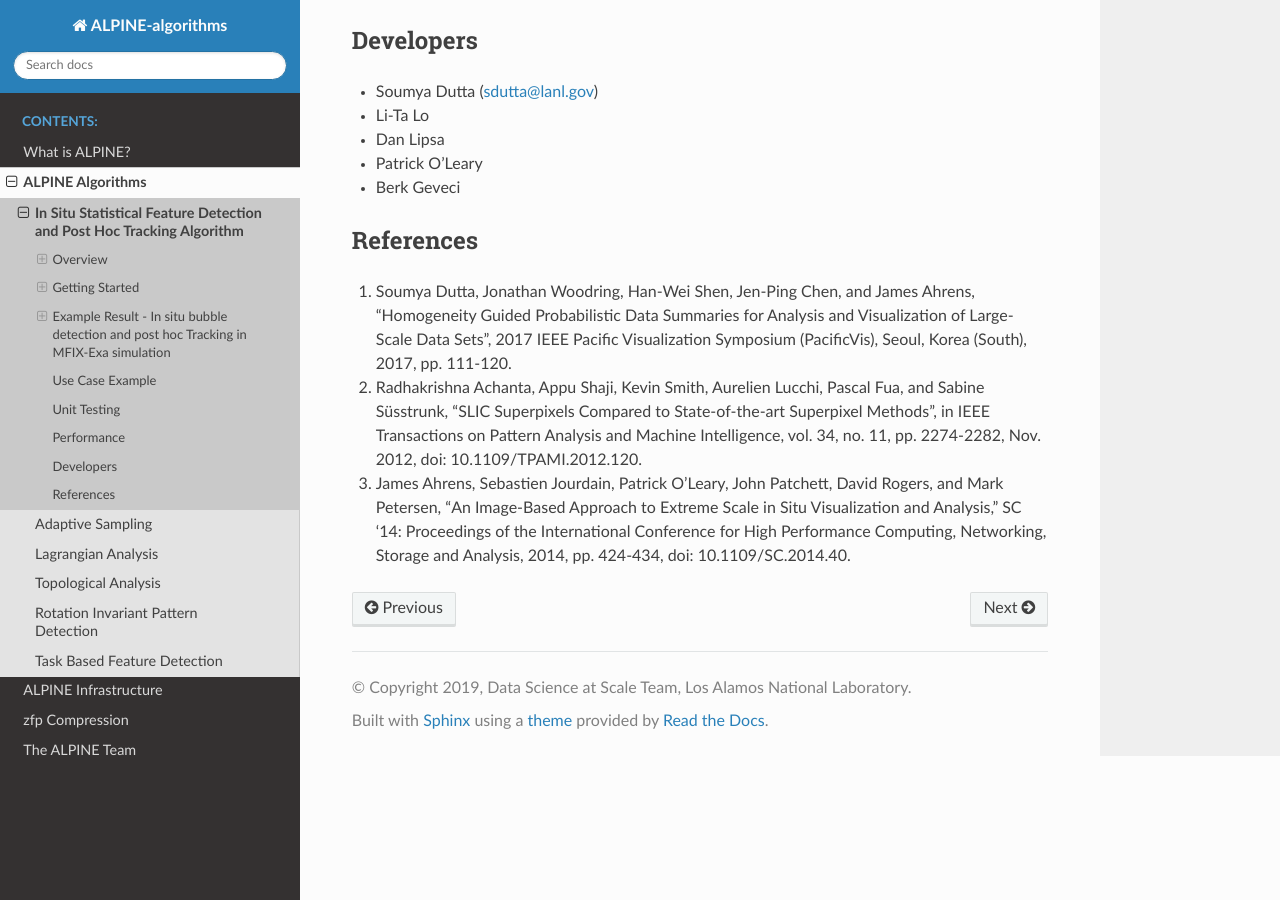
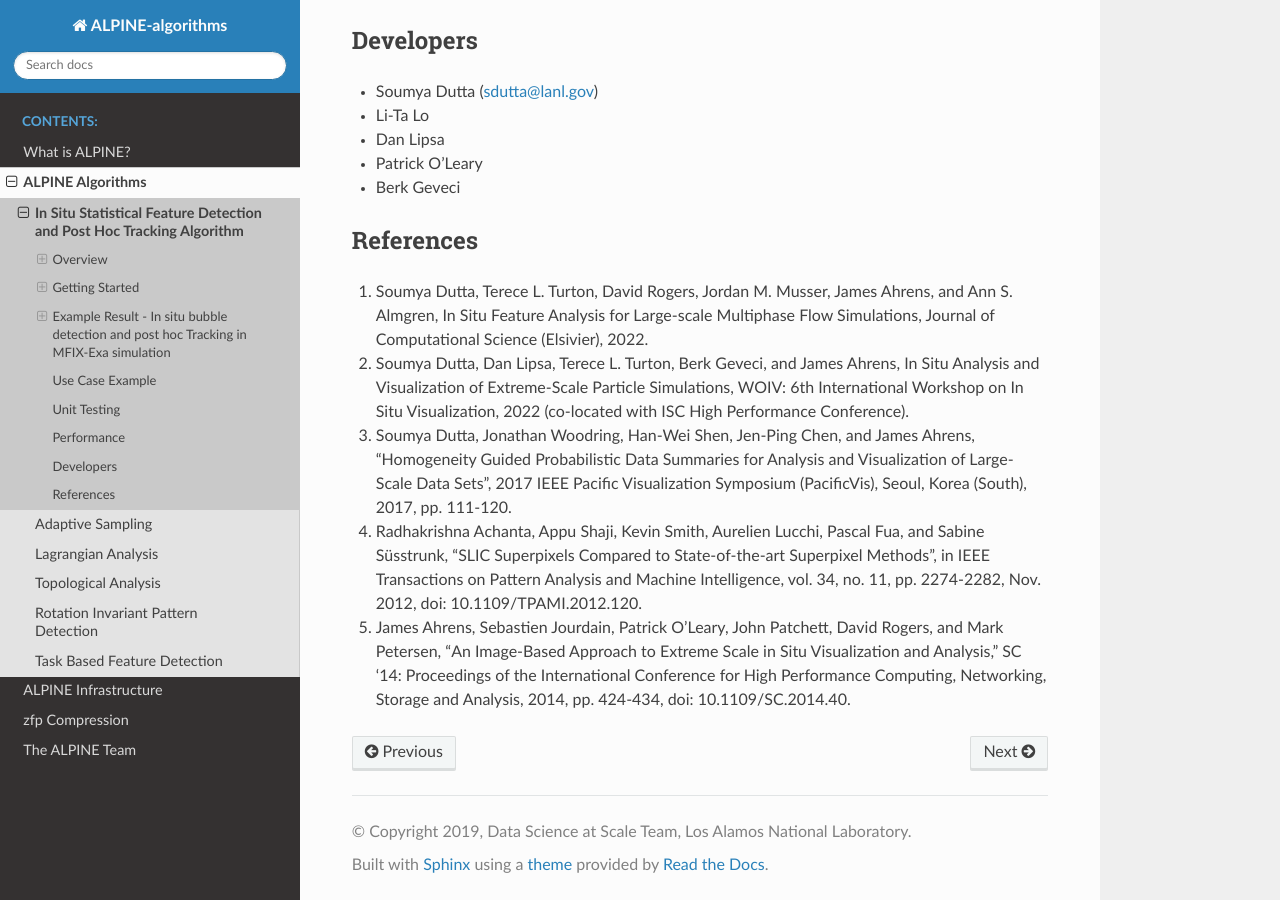
Before and after one commit to Alpine-DAV/algorithms, a Sphinx documentation site: the page built from docs/source/stat_feature_detect.rst, in a window 1280 px wide and 900 px high, scrolled down 11272 px. Built offline with Sphinx 7.4.7 and the Read the Docs theme 2.0.0, drawn with Linux system fonts in a browser that asks for light colours; formulas are drawn with MathJax 3.

Commit message:
Update stat_feature_detect.rst
Updating info with new papers.

```diff
--- a/docs/source/stat_feature_detect.rst
+++ b/docs/source/stat_feature_detect.rst
@@ -397,6 +397,11 @@ Developers
 
 References
 ^^^^^^^^^^^
+
+#. Soumya Dutta, Terece L. Turton, David Rogers, Jordan M. Musser, James Ahrens, and Ann S. Almgren, In Situ Feature Analysis for Large-scale Multiphase Flow Simulations, Journal of Computational Science (Elsivier), 2022.
+
+#. Soumya Dutta, Dan Lipsa, Terece L. Turton, Berk Geveci, and James Ahrens, In Situ Analysis and Visualization of Extreme-Scale Particle Simulations, WOIV: 6th International Workshop on In Situ Visualization, 2022 (co-located with ISC High Performance Conference).
+
 #. Soumya Dutta, Jonathan Woodring, Han-Wei Shen, Jen-Ping Chen, and James Ahrens, "Homogeneity Guided Probabilistic Data Summaries for Analysis and Visualization of Large-Scale Data Sets", 2017 IEEE Pacific Visualization Symposium (PacificVis), Seoul, Korea (South), 2017, pp. 111-120.
 
 #. Radhakrishna Achanta, Appu Shaji, Kevin Smith, Aurelien Lucchi, Pascal Fua, and Sabine Süsstrunk, "SLIC Superpixels Compared to State-of-the-art Superpixel Methods", in IEEE Transactions on Pattern Analysis and Machine Intelligence, vol. 34, no. 11, pp. 2274-2282, Nov. 2012, doi: 10.1109/TPAMI.2012.120.
```
